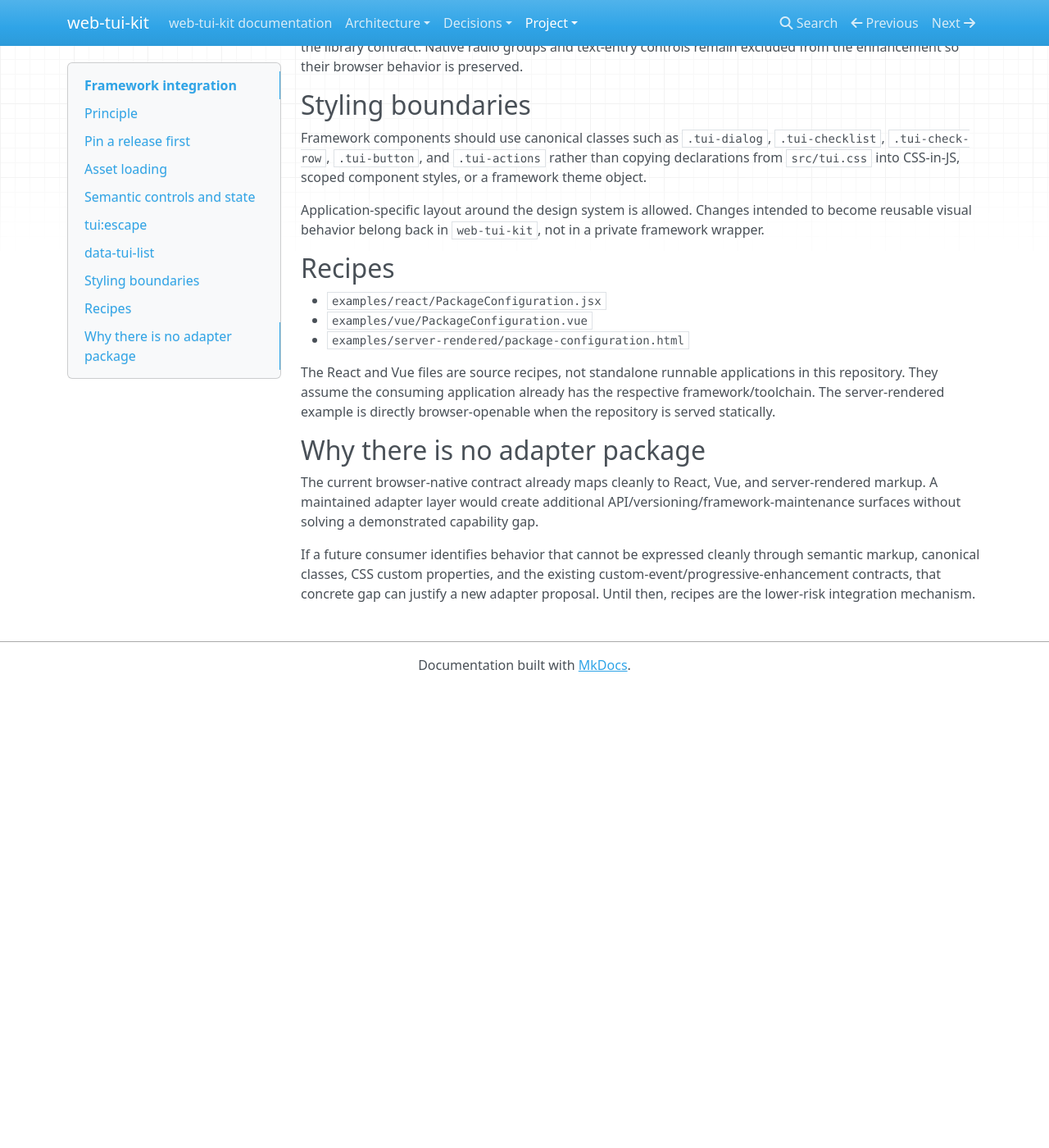
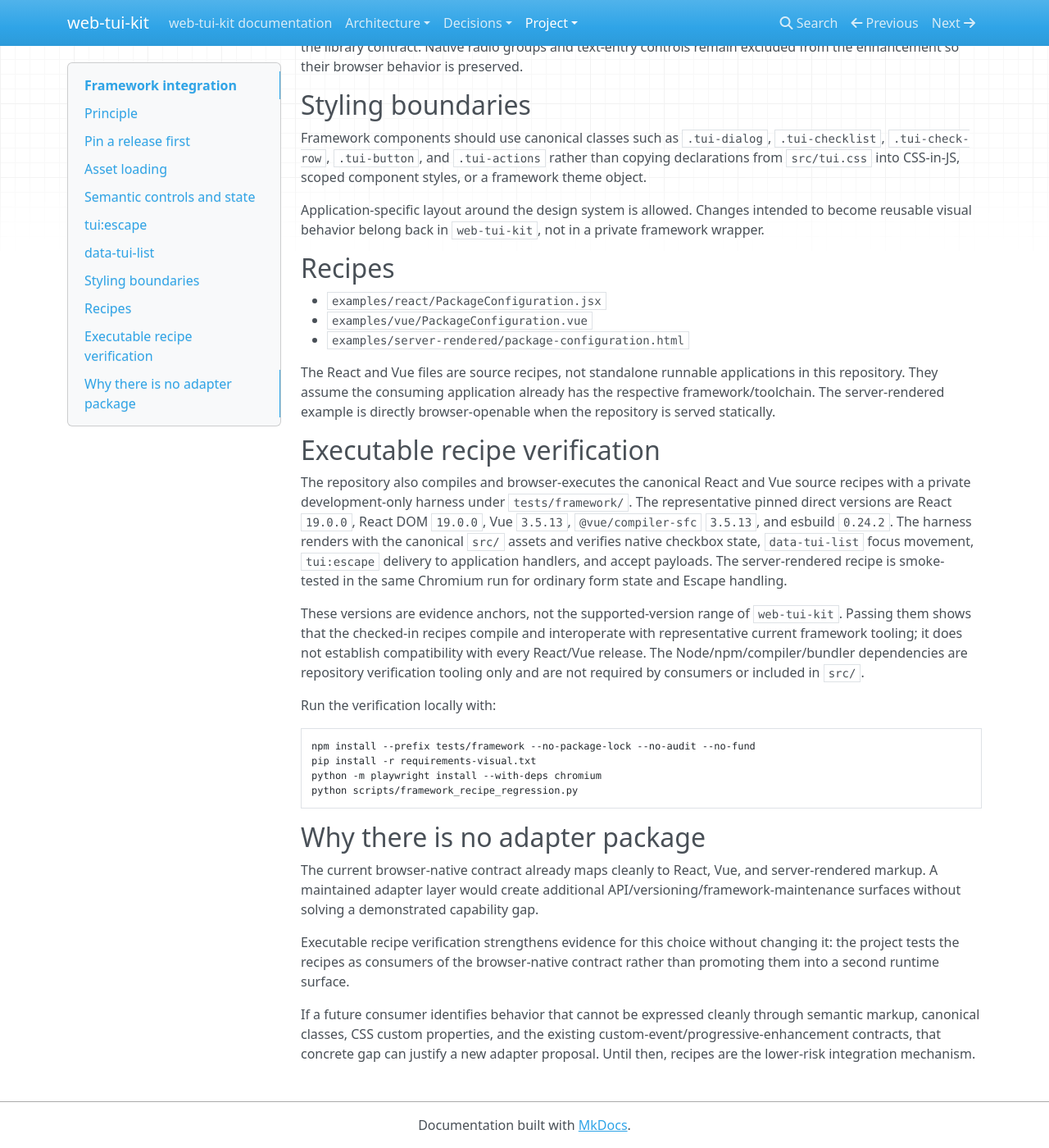
Before and after one commit to 1990jk1990/web-tui-kit, an MkDocs documentation site: the page built from docs/project/framework-integration.md, in a window 1280 px wide and 1400 px high, scrolled down 1328 px. Shown: the whole window at 82% size. Built offline with MkDocs 1.6.1, drawn with Linux system fonts in a browser that asks for light colours; nearby versions of some CDN libraries; before the commit the page ends 2167 px from its top, so only the background shows below that.

Commit message:
docs: document executable framework recipe evidence

````diff
--- a/docs/project/framework-integration.md
+++ b/docs/project/framework-integration.md
@@ -58,8 +58,25 @@ Application-specific layout around the design system is allowed. Changes intende
 
 The React and Vue files are source recipes, not standalone runnable applications in this repository. They assume the consuming application already has the respective framework/toolchain. The server-rendered example is directly browser-openable when the repository is served statically.
 
+## Executable recipe verification
+
+The repository also compiles and browser-executes the canonical React and Vue source recipes with a private development-only harness under `tests/framework/`. The representative pinned direct versions are React `19.0.0`, React DOM `19.0.0`, Vue `3.5.13`, `@vue/compiler-sfc` `3.5.13`, and esbuild `0.24.2`. The harness renders with the canonical `src/` assets and verifies native checkbox state, `data-tui-list` focus movement, `tui:escape` delivery to application handlers, and accept payloads. The server-rendered recipe is smoke-tested in the same Chromium run for ordinary form state and Escape handling.
+
+These versions are evidence anchors, not the supported-version range of `web-tui-kit`. Passing them shows that the checked-in recipes compile and interoperate with representative current framework tooling; it does not establish compatibility with every React/Vue release. The Node/npm/compiler/bundler dependencies are repository verification tooling only and are not required by consumers or included in `src/`.
+
+Run the verification locally with:
+
+```bash
+npm install --prefix tests/framework --no-package-lock --no-audit --no-fund
+pip install -r requirements-visual.txt
+python -m playwright install --with-deps chromium
+python scripts/framework_recipe_regression.py
+```
+
 ## Why there is no adapter package
 
 The current browser-native contract already maps cleanly to React, Vue, and server-rendered markup. A maintained adapter layer would create additional API/versioning/framework-maintenance surfaces without solving a demonstrated capability gap.
 
+Executable recipe verification strengthens evidence for this choice without changing it: the project tests the recipes as consumers of the browser-native contract rather than promoting them into a second runtime surface.
+
 If a future consumer identifies behavior that cannot be expressed cleanly through semantic markup, canonical classes, CSS custom properties, and the existing custom-event/progressive-enhancement contracts, that concrete gap can justify a new adapter proposal. Until then, recipes are the lower-risk integration mechanism.
````
